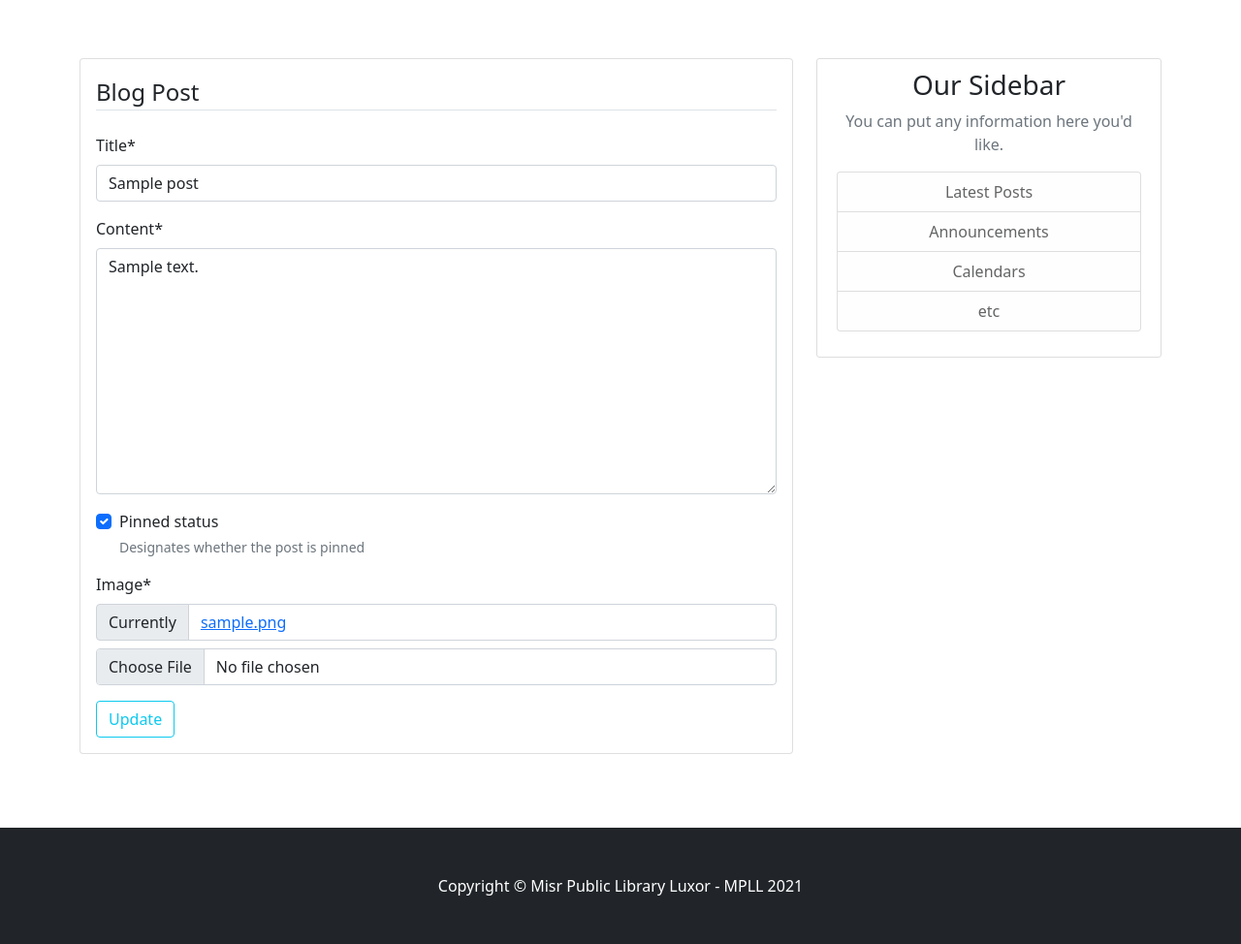
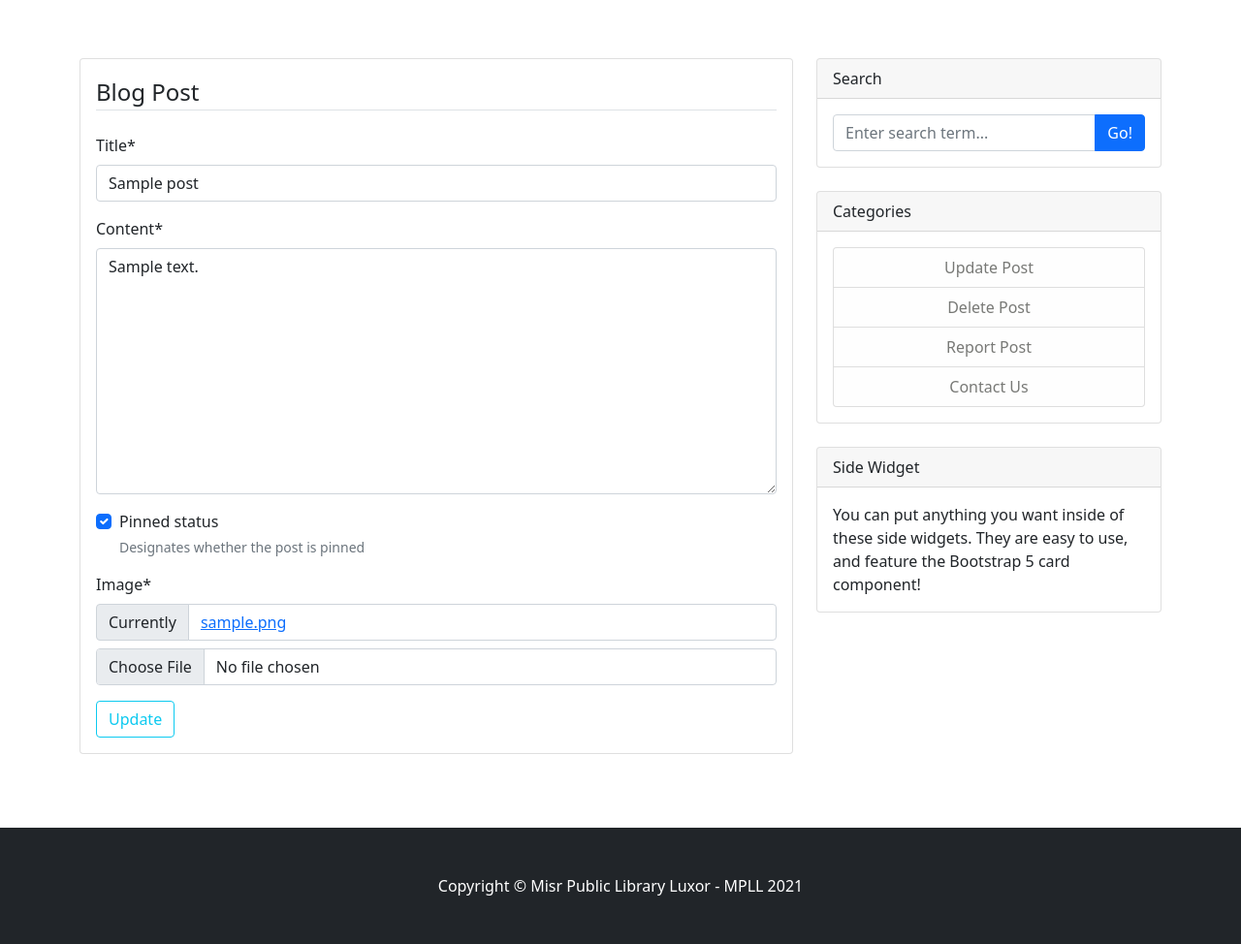
Before and after one commit to ZiadMansourM/MPLL, a Django app: page /blog/1/update in a window 1280 px wide. Shown: the part 56-1030 px from the top of the page at 97% size. Run offline with Django 3.2, Linux system fonts and the light colour scheme; a user stored in the database is signed in; tables that the repository leaves empty hold one stand-in row (values such as "Sample post"); parts of the project's set-up code (start-up, migrations or seed data) failed here and were passed over; some libraries are stand-ins or nearby versions.

Commit message:
updated sidebar

```diff
--- a/blog/templates/blog/update.html
+++ b/blog/templates/blog/update.html
@@ -7,7 +7,7 @@
     <div class="container-lg">
         <div class="row justify-content-center">
             <!-- First Column: Posts -->
-            <div class="col-8 text-start">
+            <div class="col-lg-8 text-start">
                 <!-- Header: Author - date -->
                 <div class="card mb-3">
                     <!-- <h5 class="card-header fs-4">{{ post.title }} <span class="fs-6 mt-1 right-adjust text-muted">{{ post.date_posted|date:"F d, Y - P" }}</span></h5> -->
@@ -25,19 +25,38 @@
                     </div>
                 </div>
             </div>
-            <!-- Second Column: Sidebar -->
-            <div class="col-4 text-center">
-                <div class="content-section">
-                    <h3>Our Sidebar</h3>
-                    <p class='text-muted'>You can put any information here you'd like.
-                        <ul class="list-group">
-                            <li class="list-group-item list-group-item-light">Latest Posts</li>
-                            <li class="list-group-item list-group-item-light">Announcements</li>
-                            <li class="list-group-item list-group-item-light">Calendars</li>
-                            <li class="list-group-item list-group-item-light">etc</li>
-                        </ul>
-                    </p>
-
+            <!-- Side widgets-->
+            <div class="col-lg-4">
+                <!-- Search widget-->
+                <div class="card mb-4">
+                    <div class="card-header">Search</div>
+                    <div class="card-body">
+                        <div class="input-group">
+                            <input class="form-control" type="text" placeholder="Enter search term..." aria-label="Enter search term..." aria-describedby="button-search" />
+                            <button class="btn btn-primary" id="button-search" type="button">Go!</button>
+                        </div>
+                    </div>
+                </div>
+                <!-- Categories widget-->
+                <div class="card mb-4">
+                    <div class="card-header">Categories</div>
+                    <div class="card-body">
+                        <div class="row">
+                            <div class="col-sm-12 text-center">
+                                <ul class="list-group">
+                                    <li class="list-group-item list-group-item-light"><a class="a-cat" href="{% url 'blog-update' post.id %}">Update Post</a></li>
+                                    <li class="list-group-item list-group-item-light"><a class="a-cat" href="{% url 'blog-delete' post.id %}">Delete Post</a></li>
+                                    <li class="list-group-item list-group-item-light"><a class="a-cat" href="#">Report Post</a></li>
+                                    <li class="list-group-item list-group-item-light"><a class="a-cat" href="{% url 'contact-us' %}">Contact Us</a></li>
+                                </ul>
+                            </div>
+                        </div>
+                    </div>
+                </div>
+                <!-- Side widget-->
+                <div class="card mb-4">
+                    <div class="card-header">Side Widget</div>
+                    <div class="card-body">You can put anything you want inside of these side widgets. They are easy to use, and feature the Bootstrap 5 card component!</div>
                 </div>
             </div>
         </div>
```
